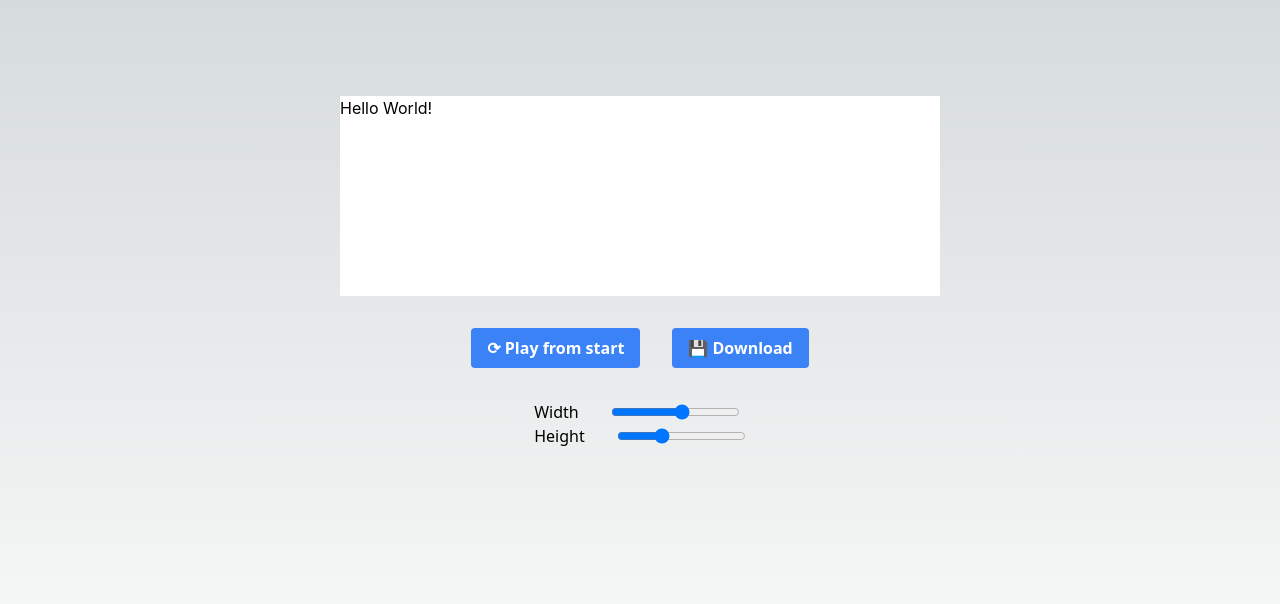
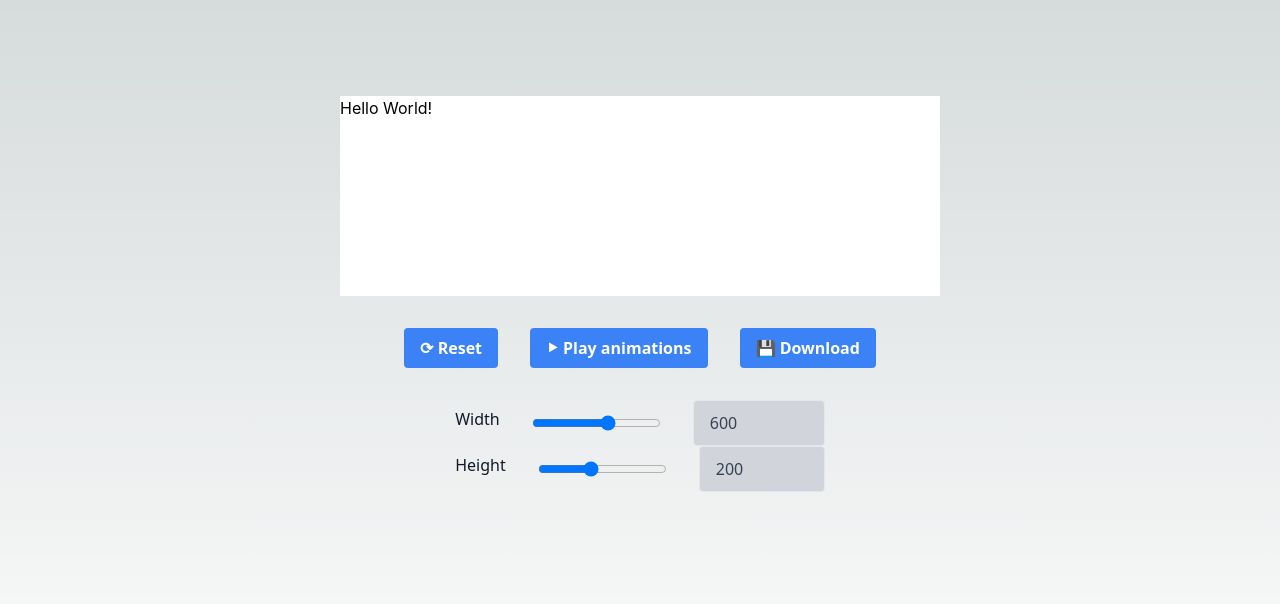
Before and after one commit to difuoan/git-banner-generator, a Next.js app: page / in a window 1280 px wide. Shown: the top 604 px of the page. Built offline with nearby package versions, Linux system fonts and the light colour scheme.

Commit message:
major update

```diff
--- a/src/components/svg.tsx
+++ b/src/components/svg.tsx
@@ -1,14 +1,14 @@
 import { SvgElement, isSvgElement } from "@/types/svgElement";
 import { isSvgTextElement } from "@/types/svgTextElement";
+import { mapElement } from "@/utils/mapElement";
 import { JSX, SVGProps, useEffect, useState } from "react";
 
 const SVGComponent = (
-  props: JSX.IntrinsicAttributes &
-    SVGProps<SVGSVGElement> & {
-      elements: SvgElement[];
-      svgHeight: number;
-      svgWidth: number;
-    }
+  props: Partial<JSX.IntrinsicAttributes & SVGProps<SVGSVGElement>> & {
+    elements: SvgElement[];
+    svgheight: number;
+    svgwidth: number;
+  }
 ) => {
   const [isClient, setIsClient] = useState(false);
   useEffect(() => {
@@ -17,30 +17,15 @@ const SVGComponent = (
   // only display client side to avoid stupid "css is not the same on server/client" error
   if (!isClient) return null;
 
-  const elementHtml = props.elements.map(
-    (element: SvgElement, index: number) => {
-      if (isSvgTextElement(element)) {
-        return (
-          <span
-            key={index}
-            style={{
-              fontSize: element["font-size"],
-            }}
-          >
-            {element.text}
-          </span>
-        );
-      }
-    }
-  );
+  const elementHtml = props.elements.map(mapElement);
 
   return (
     <svg
       id="generated-banner"
       fill="none"
-      viewBox={"0 0 " + props.svgWidth + " " + props.svgHeight}
-      width={props.svgWidth}
-      height={props.svgHeight}
+      viewBox={"0 0 " + props.svgwidth + " " + props.svgheight}
+      width={props.svgwidth}
+      height={props.svgheight}
       xmlns="http://www.w3.org/2000/svg"
       {...props}
     >
@@ -73,7 +58,7 @@ const SVGComponent = (
             .container {
               width: 100%;
               height: ` +
-              props.svgHeight +
+              props.svgheight +
               `px;
               background: white;
 
--- a/src/pages/index.tsx
+++ b/src/pages/index.tsx
@@ -2,72 +2,69 @@ import { downloadSvg } from "@/utils/downloadGeneratedSvg";
 import SVGComponent from "../components/svg";
 import { useState } from "react";
 import { SvgElement, isSvgElement } from "@/types/svgElement";
+import NumberInput from "@/components/numberInput";
+import Button from "@/components/button";
 
 export default function Home() {
-  const [displaySvg, setDisplaySvg] = useState(true);
-  const [svgWidth, setSvgWidth] = useState(600);
-  const [svgHeight, setSvgHeight] = useState(200);
-  const [elements, setElements] = useState<SvgElement[]>([
+  const initialState: SvgElement[] = [
     {
       "font-size": "16 px",
       position: "center center",
       text: "Hello World!",
     },
-  ]);
-  const playFromStart = () => {
+  ];
+  const initialWidth = 600;
+  const initialHeight = 200;
+  const [displaySvg, setDisplaySvg] = useState(true);
+  const [svgWidth, setSvgWidth] = useState(initialWidth);
+  const [svgHeight, setSvgHeight] = useState(initialHeight);
+  const [elements, setElements] = useState<SvgElement[]>([...initialState]);
+  const playAnimations = () => {
     // removes and then adds the svg which triggers a re-render of the element and thus starts the animations from 0
     setDisplaySvg(false);
     setTimeout(() => {
       setDisplaySvg(true);
     }, 0);
   };
+  const resetState = () => {
+    setElements([...initialState]);
+    setSvgWidth(initialWidth);
+    setSvgHeight(initialHeight);
+  };
   if (displaySvg) {
     return (
       <main className={`flex min-h-screen flex-col items-center p-24 gap-8`}>
         <SVGComponent
           elements={elements}
-          svgWidth={svgWidth}
-          svgHeight={svgHeight}
+          svgwidth={svgWidth}
+          svgheight={svgHeight}
         />
         <div className={"flex flex-row gap-8"}>
-          <button
-            onClick={playFromStart}
-            className={`bg-blue-500 hover:bg-blue-700 text-white font-bold py-2 px-4 rounded`}
-          >
-            &#10227; Play from start
-          </button>
-          <button
-            onClick={downloadSvg}
-            className={`bg-blue-500 hover:bg-blue-700 text-white font-bold py-2 px-4 rounded`}
-          >
-            &#128190; Download
-          </button>
+          <Button label="&#10227; Reset" onClick={resetState} />
+          <Button label="&#11208; Play animations" onClick={playAnimations} />
+          <Button label="&#128190; Download" onClick={downloadSvg} />
         </div>
         <div>
-          <div className={"flex flex-row gap-8"}>
-            <span>Width</span>
-            <input
-              type="range"
-              min="100"
-              max="1000"
-              value={svgWidth}
-              onChange={(event) => setSvgWidth(Number(event.target.value))}
-            />
-          </div>
-          <div className={"flex flex-row gap-8"}>
-            <span>Height</span>
-            <input
-              type="range"
-              min="50"
-              max="500"
-              value={svgHeight}
-              onChange={(event) => setSvgHeight(Number(event.target.value))}
-            />
-          </div>
+          <NumberInput
+            label="Width"
+            value={svgWidth}
+            onChange={(val: number) => setSvgWidth(val)}
+            min={1}
+            max={1000}
+          />
+          <NumberInput
+            label="Height"
+            value={svgHeight}
+            onChange={(val: number) => setSvgHeight(val)}
+            min={1}
+            max={500}
+          />
         </div>
       </main>
     );
   } else {
-    return null;
+    <main className={`flex min-h-screen flex-col items-center p-24 gap-8`}>
+      {/* not really empty */}
+    </main>;
   }
 }
```
